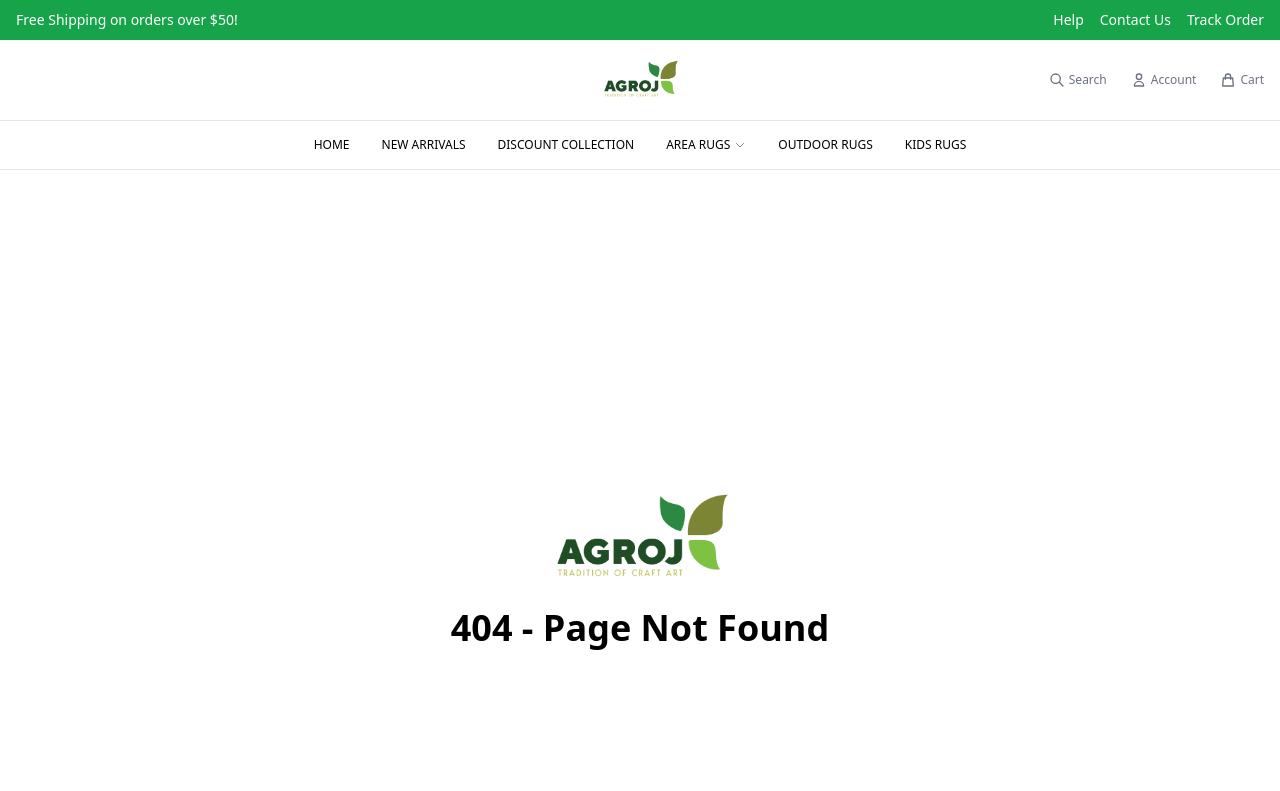
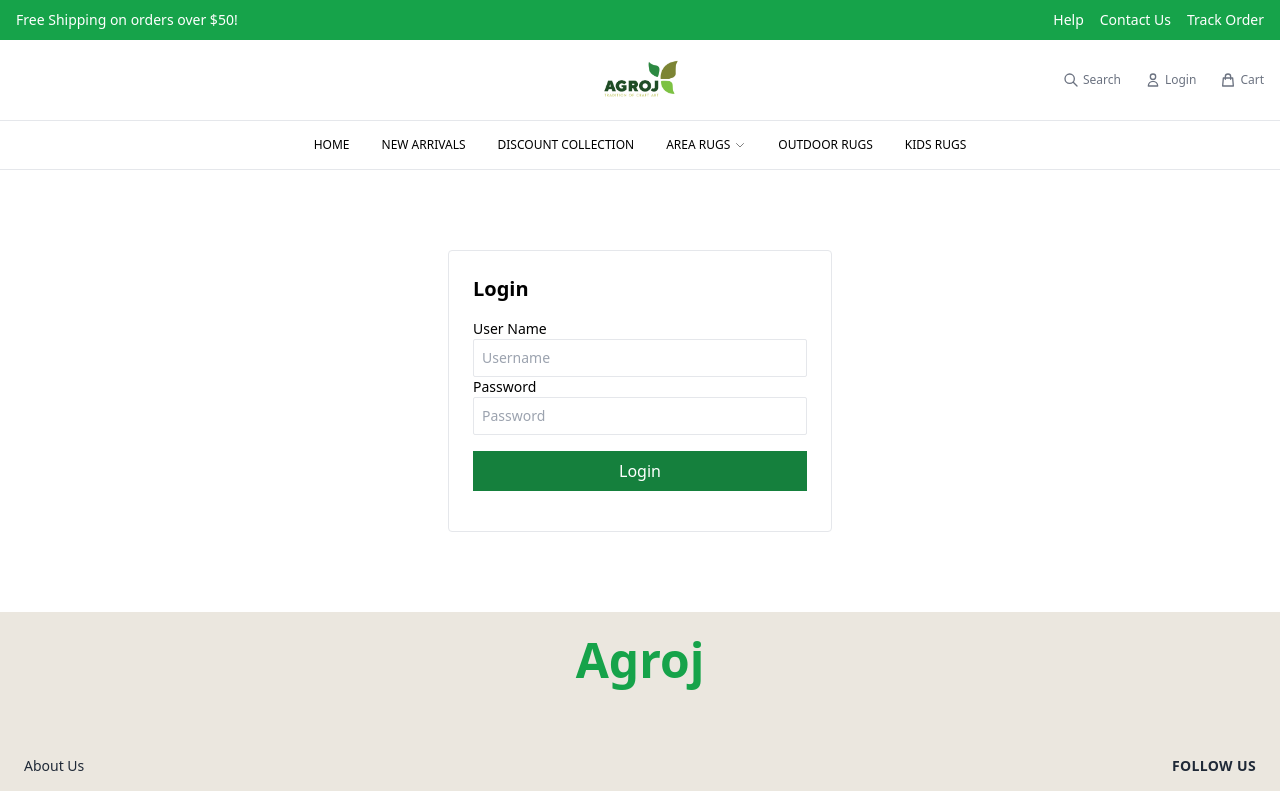
Before and after one commit to jir52bd/agroj-ecommerce-front, a Vue app: page /login in a window 1280 px wide. Shown: the top 791 px of the page. Built offline with nearby package versions, Linux system fonts and the light colour scheme.

Commit message:
demo purpose

```diff
--- a/src/App.vue
+++ b/src/App.vue
@@ -4,6 +4,16 @@ import HeadingNav from './layout/HeadingNav.vue';
 import MainNav from './layout/MainNav.vue';
 import Footer from './layout/Footer.vue';
 // import Navbar from './layout/Navbar.vue';
+import { onMounted } from 'vue';
+import { useAuthStore } from './store/useAuthStore';
+
+const auth = useAuthStore()
+
+onMounted(
+  () =>{
+     auth.loadUser
+  }
+)
 
 
 </script>
--- /dev/null
+++ b/src/auth/Login.vue
@@ -0,0 +1,36 @@
+<script setup>
+import { ref } from 'vue'
+import { useAuthStore } from '../store/useAuthStore';
+import { useRouter } from 'vue-router';
+
+const auth = useAuthStore()
+const router = useRouter()
+
+const username = ref('')
+const password = ref('')
+const error = ref('')
+
+function submit() {
+    const success = auth.login(username.value, password.value)
+    if(!success) {
+        error.value = "Invalid username or password"
+    } else {
+        router.push('/')
+    }
+}
+</script>
+
+<template>
+  <div class="max-w-sm mx-auto my-20 p-6 border rounded">
+    <h2 class="text-xl font-bold mb-4">Login</h2>
+
+    <p class="text-sm">User Name</p>
+    <input v-model="username" placeholder="Username" class="w-full px-2 py-1.5 text-base border rounded-sm  outline-1 outline-white/10 placeholder:text-gray-400 focus:outline-1 focus:rounded-none focus:-outline-offset-2 focus:outline-gray-500 sm:text-sm/6" />
+    <p class="text-sm">Password</p>
+    <input v-model="password" type="password" placeholder="Password" class="w-full px-2 py-1.5 text-base border rounded-sm outline-1 outline-white/10 placeholder:text-gray-400 focus:outline-1 focus:rounded-none focus:-outline-offset-2 focus:outline-gray-500 sm:text-sm/6" />
+
+    <p v-if="error" class="text-red-500 text-sm mt-2">{{ error }}</p>
+
+    <button @click="submit" class="bg-green-700 px-3 text-white py-2  my-4 w-full hover:bg-green-600">Login</button>
+  </div>
+</template>
--- a/src/layout/HeadingNav.vue
+++ b/src/layout/HeadingNav.vue
@@ -1,9 +1,12 @@
 <script setup>
 import { useCartStore } from "../store/useCartStore"
+import { useAuthStore } from "../store/useAuthStore"
 import { useRouter } from "vue-router"
 
 const cart = useCartStore()
 const router = useRouter()
+const auth = useAuthStore()
+
 
 </script>
 
@@ -26,13 +29,43 @@ const router = useRouter()
                             </svg>
                             <span class="text-xs">Search</span>
                         </button>
-                        <!--Account button-->
-                        <button class="flex item-center gap-1 hover:text-black">
+
+                        <!-- Account -->
+                        <div v-if="!auth.isLoggedIn">
+                        <button
+                            @click="router.push('/login')"
+                            class="flex items-center gap-1 hover:text-black"
+                        >
                             <svg xmlns="http://www.w3.org/2000/svg" class="h-4 w-4" fill="none" viewBox="0 0 24 24" stroke="currentColor" stroke-width="2">
                                 <path stroke-linecap="round" stroke-linejoin="round" d="M16 7a4 4 0 11-8 0 4 4 0 018 0zM12 14a7 7 0 00-7 7h14a7 7 0 00-7-7z" />
                             </svg>
-                            <span class="text-xs">Account</span>
+                            <span class="text-xs">Login</span>
                         </button>
+                        </div>
+
+                        <div v-else class="relative group">
+                        <button class="flex items-center gap-1 hover:text-black">
+                            <svg xmlns="http://www.w3.org/2000/svg" class="h-4 w-4" fill="none" viewBox="0 0 24 24" stroke="currentColor" stroke-width="2">
+                                <path stroke-linecap="round" stroke-linejoin="round" d="M16 7a4 4 0 11-8 0 4 4 0 018 0zM12 14a7 7 0 00-7 7h14a7 7 0 00-7-7z" />
+                            </svg>
+                            <span class="text-xs">{{ auth.user.name }}</span>
+                        </button>
+
+                        <!-- Dropdown -->
+                        <div class="absolute right-0 mt-2 w-40 bg-white border rounded shadow
+                                    opacity-0 group-hover:opacity-100 transition">
+                            <a class="block px-4 py-2 hover:bg-gray-100">Profile</a>
+                            <a class="block px-4 py-2 hover:bg-gray-100">Orders</a>
+                            <a class="block px-4 py-2 hover:bg-gray-100">Wishes</a>
+                            <button
+                            @click="auth.logout()"
+                            class="w-full text-left px-4 py-2 hover:bg-gray-100 text-red-500"
+                            >
+                            Sign Out
+                            </button>
+                        </div>
+                        </div>
+
 
                         <!--Cart button-->
                         <button
--- a/src/router/index.js
+++ b/src/router/index.js
@@ -1,88 +1,169 @@
 import { createRouter, createWebHistory } from 'vue-router'
+import { useAuthStore } from '../store/useAuthStore'
 
 const routes = [
+  /* =======================
+     PUBLIC PAGES
+  ======================== */
+
   {
     path: '/',
     name: 'Home',
     component: () => import('../pages/Home.vue'),
-    },
+  },
+
   {
     path: '/about-us',
     name: 'AboutUs',
     component: () => import('../pages/additional/AboutUs.vue'),
   },
+
   {
     path: '/contact-us',
     name: 'ContactUs',
     component: () => import('../pages/additional/ContactUs.vue'),
   },
+
   {
     path: '/payment-us',
-    name: 'PaymentUS',
+    name: 'PaymentUs',
     component: () => import('../pages/additional/PaymentUs.vue'),
   },
+
   {
     path: '/store-location',
     name: 'StoreLocation',
     component: () => import('../pages/additional/StoreLocation.vue'),
   },
+
   {
-     path: '/terms-of-service',
-     name: 'TermsOfService',
-     component: () => import('../pages/additional/TermsOfService.vue'),
+    path: '/terms-of-service',
+    name: 'TermsOfService',
+    component: () => import('../pages/additional/TermsOfService.vue'),
   },
+
   {
     path: '/privacy-policy',
     name: 'PrivacyPolicy',
     component: () => import('../pages/additional/PrivacyPolicy.vue'),
   },
+
   {
     path: '/refund-policy',
     name: 'RefundPolicy',
     component: () => import('../pages/additional/RefundPolicy.vue'),
   },
-  // {
-  //   path: "/products/:category?/:sub?/:child?",
-  //   name: "products",
-  //   component: () => import('../pages/product/Products.vue'),
-  // },
+
+  /* =======================
+     PRODUCT ROUTES
+  ======================== */
+
   {
-    path: "/products/:category?/:sub?/:child?",
-    name: "products",
+    path: '/products/:category?/:sub?/:child?',
+    name: 'Products',
     component: () => import('../pages/Products.vue'),
   },
- {
-    path: "/product/:id",
-    name: "product-details",
-    component: () => import("../pages/ProductDetails.vue"),
+
+  {
+    path: '/product/:id',
+    name: 'ProductDetails',
+    component: () => import('../pages/ProductDetails.vue'),
   },
+
+  /* =======================
+     AUTH REQUIRED ROUTES
+  ======================== */
+
   {
-    path: "/cart",
-    name: "cart",
-    component: () => import("../pages/Cart.vue"),
+    path: '/cart',
+    name: 'Cart',
+    component: () => import('../pages/Cart.vue'),
+    meta: { requiresAuth: true },
   },
+
   {
-    path: "/checkout",
-    name: "checkout",
-    component: () => import("../pages/Checkout.vue"),
+    path: '/checkout',
+    name: 'Checkout',
+    component: () => import('../pages/Checkout.vue'),
+    meta: { requiresAuth: true },
   },
 
   // {
-  //   path: '/products/:id',
-  //   name: 'ProductDetails',
-  //   component: () => import('../pages/ProductDetails.vue'),
+  //   path: '/profile',
+  //   name: 'Profile',
+  //   component: () => import('../pages/Profile.vue'),
+  //   meta: { requiresAuth: true },
   // },
+
+  // {
+  //   path: '/orders',
+  //   name: 'Orders',
+  //   component: () => import('../pages/Orders.vue'),
+  //   meta: { requiresAuth: true },
+  // },
+
+  // {
+  //   path: '/wishes',
+  //   name: 'Wishes',
+  //   component: () => import('../pages/Wishes.vue'),
+  //   meta: { requiresAuth: true },
+  // },
+
+  /* =======================
+     AUTH PAGES
+  ======================== */
+
+  {
+    path: '/login',
+    name: 'Login',
+    component: () => import('../auth/Login.vue'),
+  },
+
+  // {
+  //   path: '/register',
+  //   name: 'Register',
+  //   component: () => import('../pages/Register.vue'),
+  // },
+
+  /* =======================
+     404 PAGE (LAST)
+  ======================== */
 
   {
     path: '/:pathMatch(.*)*',
     name: 'NotFound',
     component: () => import('../pages/additional/NotFound.vue'),
-  }
+  },
+]
 
-]
+/* =======================
+   ROUTER INSTANCE
+======================== */
 
 const router = createRouter({
   history: createWebHistory(import.meta.env.BASE_URL),
-  routes
+  routes,
 })
+
+/* =======================
+   GLOBAL AUTH GUARD
+======================== */
+
+router.beforeEach((to) => {
+  const auth = useAuthStore()
+
+  // protected route কিন্তু login নাই
+  if (to.meta.requiresAuth && !auth.isLoggedIn) {
+    return {
+      name: 'Login',
+      query: { redirect: to.fullPath },
+    }
+  }
+
+  // already logged in কিন্তু আবার login page এ যাচ্ছে
+  if (to.name === 'Login' && auth.isLoggedIn) {
+    return { name: 'Home' }
+  }
+})
+
 export default router
--- /dev/null
+++ b/src/store/useAuthStore.js
@@ -0,0 +1,39 @@
+import { defineStore } from 'pinia'
+import { ref, computed } from 'vue'
+
+export const useAuthStore = defineStore('auth', () => {
+
+  // fake users (database simulation)
+  const users = ref([
+    { id: 1, username: 'admin', password: '123456', name: 'Admin User' },
+    { id: 2, username: 'razu', password: '123456', name: 'Jahirul Razu' }
+  ])
+
+  const user = ref(null)
+
+  const isLoggedIn = computed(() => !!user.value)
+
+  function login(username, password) {
+    const foundUser = users.value.find(
+      u => u.username === username && u.password === password
+    )
+
+    if (!foundUser) return false
+
+    user.value = foundUser
+    localStorage.setItem('auth_user', JSON.stringify(foundUser))
+    return true
+  }
+
+  function logout() {
+    user.value = null
+    localStorage.removeItem('auth_user')
+  }
+
+  function loadUser() {
+    const saved = localStorage.getItem('auth_user')
+    if (saved) user.value = JSON.parse(saved)
+  }
+
+  return { user, isLoggedIn, login, logout, loadUser }
+})
```
